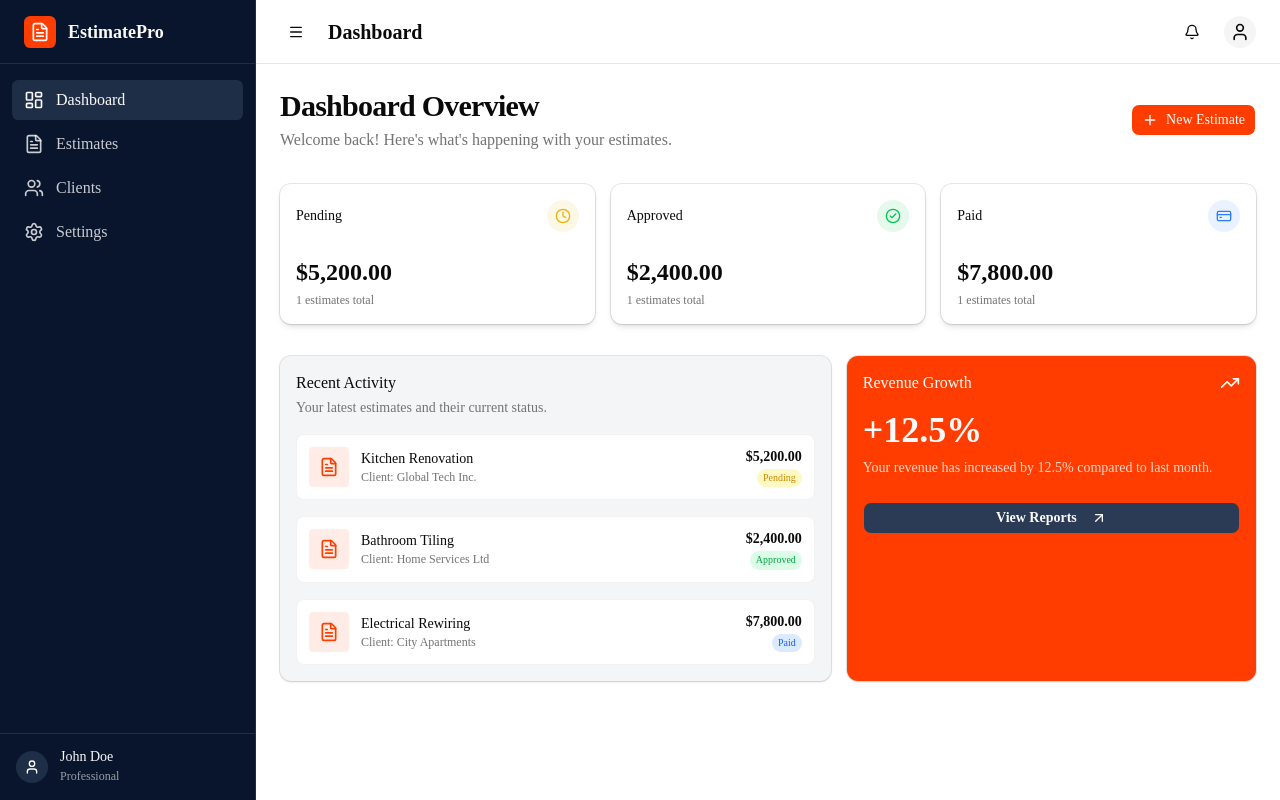
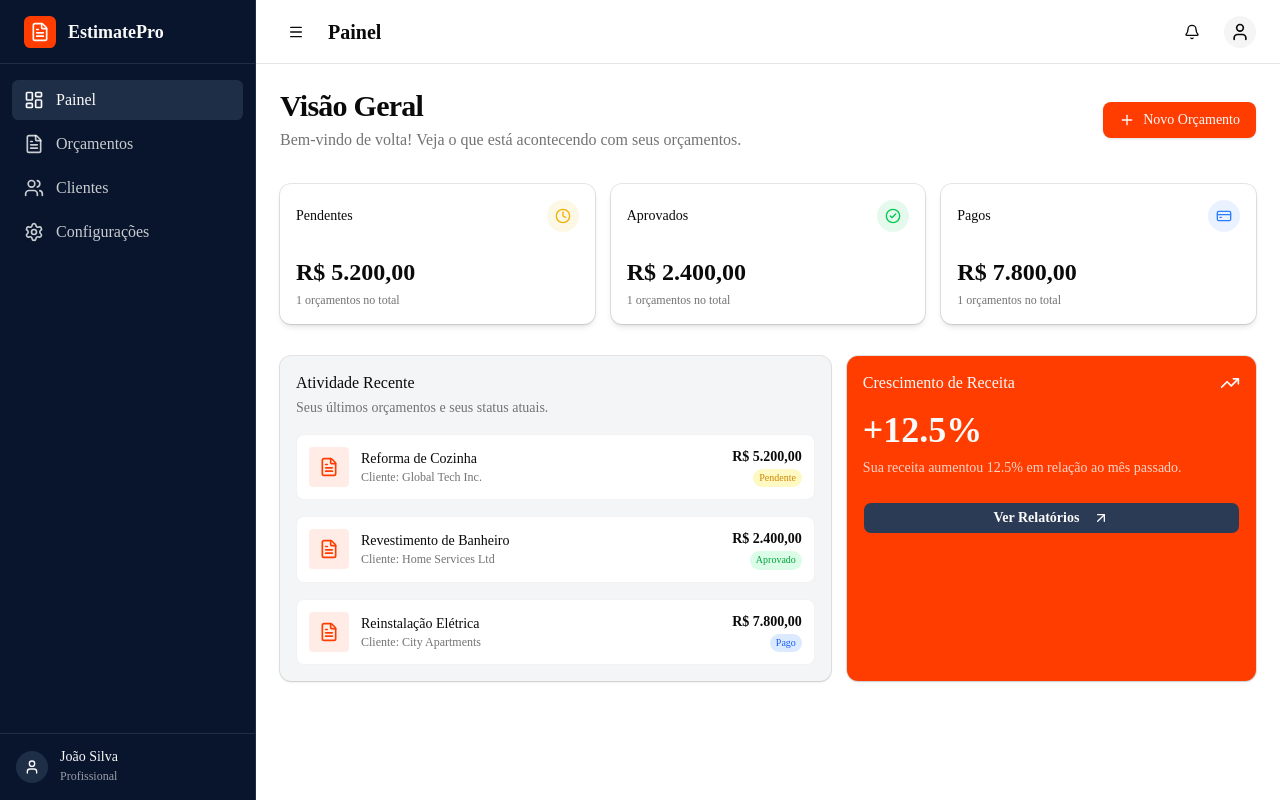
Before and after one commit to vic-fmr/gerador-orcamento-front, a Next.js app: page / in a window 1280 px wide. Built offline with nearby package versions, Linux system fonts and the light colour scheme.

Commit message:
chore(i18n): Translate UI to Brazilian Portuguese and fix asChild warning

```diff
--- a/src/app/page.tsx
+++ b/src/app/page.tsx
@@ -27,24 +27,24 @@ export default function Home() {
 
   const stats = [
     {
-      name: 'Pending',
-      value: new Intl.NumberFormat('en-US', { style: 'currency', currency: 'USD' }).format(statsData.pending.value),
+      name: 'Pendentes',
+      value: new Intl.NumberFormat('pt-BR', { style: 'currency', currency: 'BRL' }).format(statsData.pending.value),
       count: statsData.pending.count,
       icon: Clock,
       color: 'text-yellow-500',
       bg: 'bg-yellow-500/10'
     },
     {
-      name: 'Approved',
-      value: new Intl.NumberFormat('en-US', { style: 'currency', currency: 'USD' }).format(statsData.approved.value),
+      name: 'Aprovados',
+      value: new Intl.NumberFormat('pt-BR', { style: 'currency', currency: 'BRL' }).format(statsData.approved.value),
       count: statsData.approved.count,
       icon: CheckCircle2,
       color: 'text-green-500',
       bg: 'bg-green-500/10'
     },
     {
-      name: 'Paid',
-      value: new Intl.NumberFormat('en-US', { style: 'currency', currency: 'USD' }).format(statsData.paid.value),
+      name: 'Pagos',
+      value: new Intl.NumberFormat('pt-BR', { style: 'currency', currency: 'BRL' }).format(statsData.paid.value),
       count: statsData.paid.count,
       icon: CreditCard,
       color: 'text-blue-500',
@@ -57,17 +57,18 @@ export default function Home() {
       {/* Header Section */}
       <div className="flex flex-col md:flex-row md:items-center justify-between gap-4">
         <div>
-          <h2 className="text-3xl font-bold tracking-tight">Dashboard Overview</h2>
+          <h2 className="text-3xl font-bold tracking-tight">Visão Geral</h2>
           <p className="text-muted-foreground mt-1">
-            Welcome back! Here's what's happening with your estimates.
+            Bem-vindo de volta! Veja o que está acontecendo com seus orçamentos.
           </p>
         </div>
-        <Button asChild className="bg-primary hover:bg-primary/90">
-          <Link href="/estimates/new" className="flex items-center">
-            <Plus className="mr-2 h-4 w-4" />
-            New Estimate
-          </Link>
-        </Button>
+        <Link
+          href="/estimates/new"
+          className="inline-flex items-center justify-center rounded-lg bg-primary px-4 py-2 text-sm font-medium text-primary-foreground shadow transition-colors hover:bg-primary/90 focus-visible:outline-none focus-visible:ring-1 focus-visible:ring-ring"
+        >
+          <Plus className="mr-2 h-4 w-4" />
+          Novo Orçamento
+        </Link>
       </div>
 
       {/* Stats Cards */}
@@ -83,7 +84,7 @@ export default function Home() {
             <CardContent>
               <div className="text-2xl font-bold">{stat.value}</div>
               <p className="text-xs text-muted-foreground mt-1">
-                {stat.count} estimates total
+                {stat.count} orçamentos no total
               </p>
             </CardContent>
           </Card>
@@ -94,9 +95,9 @@ export default function Home() {
       <div className="grid gap-4 md:grid-cols-2 lg:grid-cols-7">
         <Card className="col-span-4 shadow-sm border-none bg-secondary/5">
           <CardHeader>
-            <CardTitle>Recent Activity</CardTitle>
+            <CardTitle>Atividade Recente</CardTitle>
             <CardDescription>
-              Your latest estimates and their current status.
+              Seus últimos orçamentos e seus status atuais.
             </CardDescription>
           </CardHeader>
           <CardContent>
@@ -109,12 +110,12 @@ export default function Home() {
                       </div>
                       <div>
                         <p className="font-medium text-sm">{estimate.title}</p>
-                        <p className="text-xs text-muted-foreground">Client: {estimate.client}</p>
+                        <p className="text-xs text-muted-foreground">Cliente: {estimate.client}</p>
                       </div>
                     </div>
                     <div className="text-right">
                        <p className="text-sm font-semibold">
-                         {new Intl.NumberFormat('en-US', { style: 'currency', currency: 'USD' }).format(estimate.amount)}
+                         {new Intl.NumberFormat('pt-BR', { style: 'currency', currency: 'BRL' }).format(estimate.amount)}
                        </p>
                        <p className={cn(
                          "text-[10px] font-medium px-1.5 py-0.5 rounded-full inline-block capitalize",
@@ -122,14 +123,14 @@ export default function Home() {
                          estimate.status === 'approved' && "text-green-600 bg-green-100",
                          estimate.status === 'paid' && "text-blue-600 bg-blue-100"
                        )}>
-                         {estimate.status}
+                         {estimate.status === 'pending' ? 'pendente' : estimate.status === 'approved' ? 'aprovado' : 'pago'}
                        </p>
                     </div>
                   </div>
                 ))}
                 {estimates.length === 0 && (
                   <div className="text-center py-8 text-muted-foreground">
-                    No estimates found. Create your first one!
+                    Nenhum orçamento encontrado. Crie o seu primeiro!
                   </div>
                 )}
              </div>
@@ -139,17 +140,17 @@ export default function Home() {
         <Card className="col-span-3 shadow-sm border-none bg-primary text-primary-foreground">
            <CardHeader>
              <CardTitle className="flex items-center justify-between">
-               Revenue Growth
+               Crescimento de Receita
                <TrendingUp className="h-5 w-5" />
              </CardTitle>
            </CardHeader>
            <CardContent>
               <div className="text-4xl font-bold mb-2">+12.5%</div>
               <p className="text-primary-foreground/80 text-sm mb-6">
-                Your revenue has increased by 12.5% compared to last month.
+                Sua receita aumentou 12.5% em relação ao mês passado.
               </p>
               <Button variant="secondary" className="w-full font-semibold group">
-                View Reports
+                Ver Relatórios
                 <ArrowUpRight className="ml-2 h-4 w-4 transition-transform group-hover:translate-x-0.5 group-hover:-translate-y-0.5" />
               </Button>
            </CardContent>
@@ -158,7 +159,6 @@ export default function Home() {
     </div>
   )
 }
-
 function cn(...inputs: any[]) {
   return inputs.filter(Boolean).join(' ')
 }
--- a/src/components/layout/Shell.tsx
+++ b/src/components/layout/Shell.tsx
@@ -16,10 +16,10 @@ import { cn } from '@/lib/utils'
 import { Button } from '@/components/ui/button'
 
 const navItems = [
-  { name: 'Dashboard', href: '/', icon: LayoutDashboard },
-  { name: 'Estimates', href: '/estimates', icon: FileText },
-  { name: 'Clients', href: '/clients', icon: Users },
-  { name: 'Settings', href: '/settings', icon: Settings },
+  { name: 'Painel', href: '/', icon: LayoutDashboard },
+  { name: 'Orçamentos', href: '/estimates', icon: FileText },
+  { name: 'Clientes', href: '/clients', icon: Users },
+  { name: 'Configurações', href: '/settings', icon: Settings },
 ]
 
 export function Shell({ children }: { children: React.ReactNode }) {
@@ -35,7 +35,7 @@ export function Shell({ children }: { children: React.ReactNode }) {
           isSidebarOpen ? "w-64" : "w-20"
         )}
         role="navigation"
-        aria-label="Sidebar"
+        aria-label="Barra Lateral"
       >
         <div className="flex flex-col h-full">
           {/* Logo / Brand */}
@@ -85,8 +85,8 @@ export function Shell({ children }: { children: React.ReactNode }) {
                   "ml-3 overflow-hidden transition-opacity duration-300",
                   isSidebarOpen ? "opacity-100" : "opacity-0 w-0"
                 )}>
-                  <p className="text-sm font-medium leading-none">John Doe</p>
-                  <p className="text-xs text-sidebar-foreground/60 mt-1">Professional</p>
+                  <p className="text-sm font-medium leading-none">João Silva</p>
+                  <p className="text-xs text-sidebar-foreground/60 mt-1">Profissional</p>
                 </div>
              </div>
           </div>
@@ -107,7 +107,7 @@ export function Shell({ children }: { children: React.ReactNode }) {
               <Menu className="w-5 h-5" />
             </Button>
             <h1 className="text-xl font-semibold text-foreground">
-              {navItems.find(item => item.href === pathname)?.name || 'App'}
+              {navItems.find(item => item.href === pathname)?.name || 'Aplicativo'}
             </h1>
           </div>
 
--- a/src/store/useEstimateStore.ts
+++ b/src/store/useEstimateStore.ts
@@ -27,7 +27,7 @@ export const useEstimateStore = create<EstimateState>((set, get) => ({
   estimates: [
     {
       id: '1',
-      title: 'Kitchen Renovation',
+      title: 'Reforma de Cozinha',
       client: 'Global Tech Inc.',
       amount: 5200,
       status: 'pending',
@@ -35,7 +35,7 @@ export const useEstimateStore = create<EstimateState>((set, get) => ({
     },
     {
       id: '2',
-      title: 'Bathroom Tiling',
+      title: 'Revestimento de Banheiro',
       client: 'Home Services Ltd',
       amount: 2400,
       status: 'approved',
@@ -43,7 +43,7 @@ export const useEstimateStore = create<EstimateState>((set, get) => ({
     },
     {
       id: '3',
-      title: 'Electrical Rewiring',
+      title: 'Reinstalação Elétrica',
       client: 'City Apartments',
       amount: 7800,
       status: 'paid',
```
Also changed, not shown: 2 other files (tests, documents, lock files or other folders).
